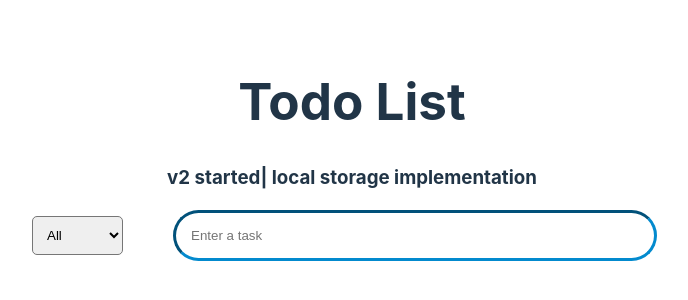
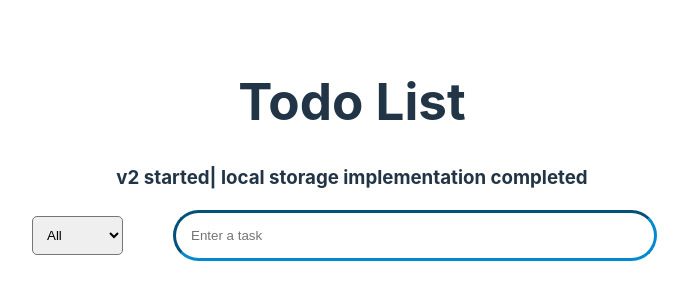
Before and after one commit to rohit19102000/Todo-app-v2023, a React (Vite) app: page / in a window 1280 px wide. Shown: the part 210-510 px from the top of the page, without its empty margins (288-976 px from the left). Built offline with nearby package versions, Linux system fonts and the light colour scheme.

Commit message:
added Completed as per the comment

```diff
--- a/src/App.jsx
+++ b/src/App.jsx
@@ -10,7 +10,7 @@ function App() {
     <TodoProvider>
       <div>
         <h1>Todo List</h1>
-        <h3>v2 started| local storage implementation</h3>
+        <h3>v2 started| local storage implementation completed</h3>
         <InputField />
         <TodoList />
       </div>
```
